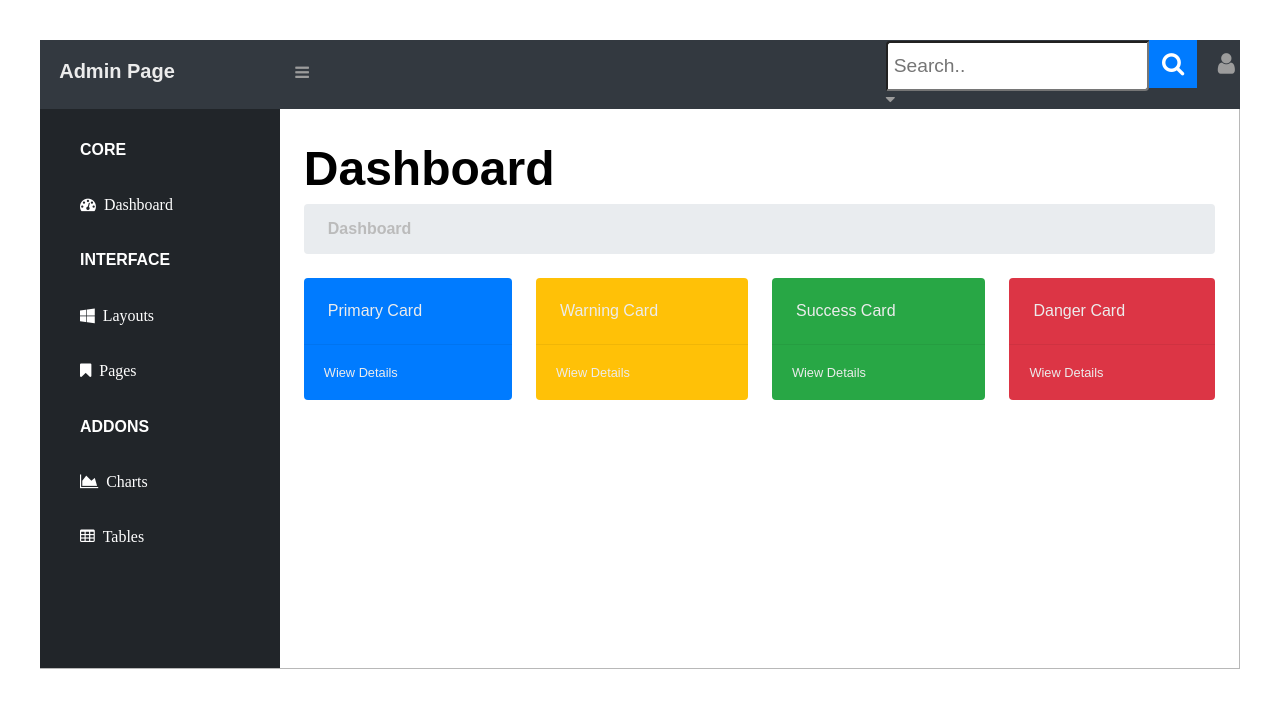
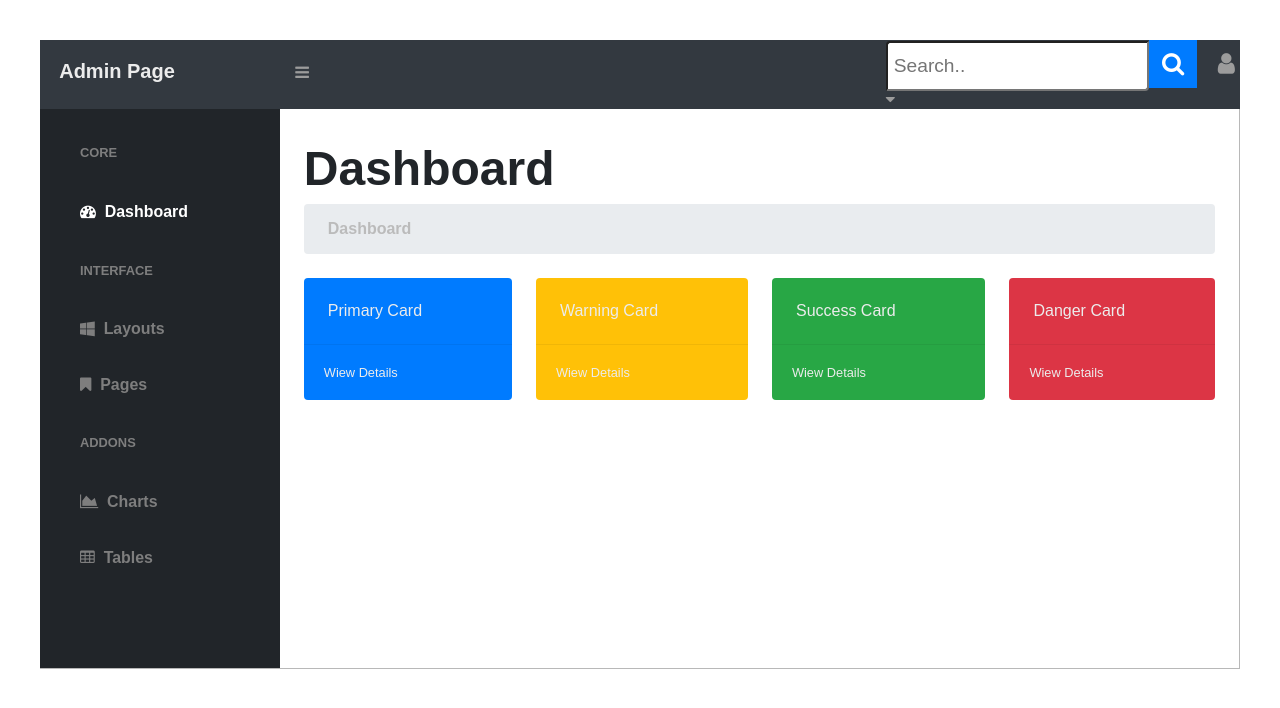
Before and after one commit to arpad58/project-css3-002-admin-template, a plain HTML site: page index.html in a window 1280 px wide. Drawn offline with Linux system fonts and the light colour scheme.

Commit message:
aside elkeszult

```diff
--- a/css/style.css
+++ b/css/style.css
@@ -94,7 +94,7 @@ Legyen a háttérszíne 33,37,41
 Legyen benne egy ul elem, "nav__ul" osztállyal.  */
 
 .main__aside {
-   background-color: rgb(33,37,41);
+    background-color: rgb(33,37,41);
     width: 20%;
     height: auto;
     float: left;
@@ -106,10 +106,22 @@ Legyen benne egy ul elem, "nav__ul" osztállyal.  */
 }
 
 .nav__ul {
- color: rgb(255, 255, 255);
+
  line-height: 150%;
  font-size: 1.2rem;
  list-style: none;
+}
+
+.white {
+    color: rgb(255, 255, 255);
+}
+
+.gray {
+    color: rgb(126, 126, 126);
+}
+
+.serif {
+
 }
 
 li {
@@ -132,6 +144,7 @@ h1 {
     margin-top: 2rem;
     margin-bottom: .5rem;
     font-size: 3rem;
+    color: rgb(33,37,41);
 }
 
 .main__breadcrumb {
--- a/index.html
+++ b/index.html
@@ -19,21 +19,36 @@
             <button class="search__btn"><i class="fa fa-search"></i></button>
             <span class="header__user"><i class="fa fa-user"></i></span>
             <span class="header__caret"><i class="fa fa-caret-down"></i></span>
-
         </div>
     </header>
     <main>
         <aside class="main__aside">
             <nav class="main__nav">
                 <ul class="nav__ul">
-                    <li><h5>CORE</h5></li>
-                    <li><h5><i class="fa fa-tachometer">&nbsp; Dashboard</i></h5></li>
-                    <li><h5>INTERFACE</h5></li>
-                    <li><h5><i class="fa fa-windows">&nbsp; Layouts</i></h5></li>
-                    <li><h5><i class="fa fa-bookmark">&nbsp; Pages</i></h5></li>
-                    <li><h5>ADDONS</h5></li>
-                    <li><h5><i class="fa fa-area-chart">&nbsp; Charts</i></h5></li>
-                    <li><h5><i class="fa fa-table">&nbsp; Tables</i></h5></li>
+                    <li>
+                        <h6 class="gray">CORE</h6>
+                    </li>
+                    <li>
+                        <h5 class="white"><i class="fa fa-tachometer"></i>&nbsp; Dashboard</h5>
+                    </li>
+                    <li>
+                        <h6 class="gray">INTERFACE</h6>
+                    </li>
+                    <li>
+                        <h5 class="gray"><i class="fa fa-windows"></i>&nbsp; Layouts</h5>
+                    </li>
+                    <li>
+                        <h5 class="gray"><i class="fa fa-bookmark"></i>&nbsp; Pages</h5>
+                    </li>
+                    <li>
+                        <h6 class="gray">ADDONS</h6>
+                    </li>
+                    <li>
+                        <h5 class="gray"><i class="fa fa-area-chart"></i>&nbsp; Charts</h5>
+                    </li>
+                    <li>
+                        <h5 class="gray"><i class="fa fa-table"></i>&nbsp; Tables</h5>
+                    </li>
                 </ul>
             </nav>
         </aside>
@@ -59,17 +74,9 @@
                     <div class="card__top main__card--red">Danger Card</div>
                     <div class="card__bottom main__card--red">Wiew Details</div>
                 </div>
-
             </div>
         </section>
     </main>
-
-    <!-- font awesame példa
-    <i class="fa fa-tachometer"></i>
-    <i class="fa fa-check"></i>
-    <i class="fa fa-windows"></i>
-    <i class="fa fa-area-chart"></i>
-    <i class="fa fa-table"></i>-->
 </body>
 
 </html>
```
